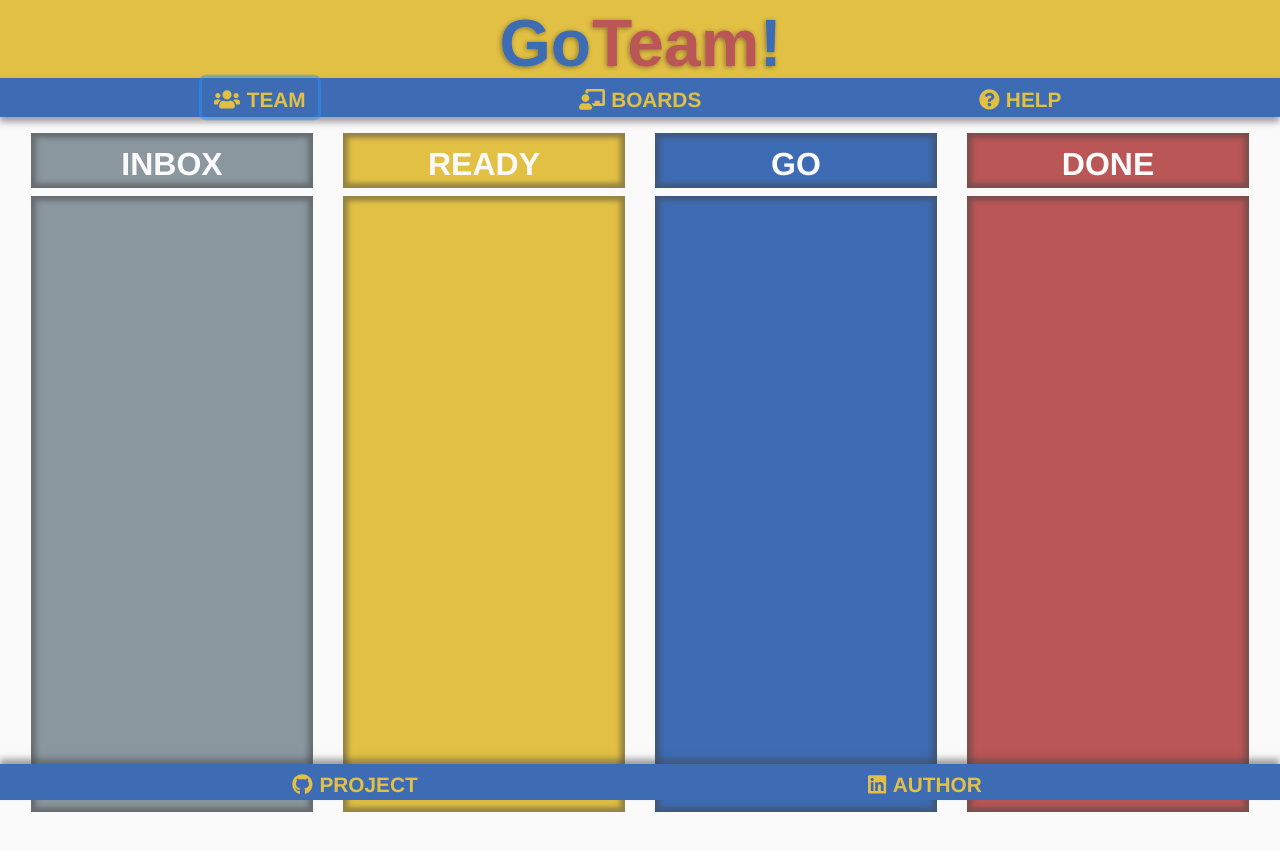
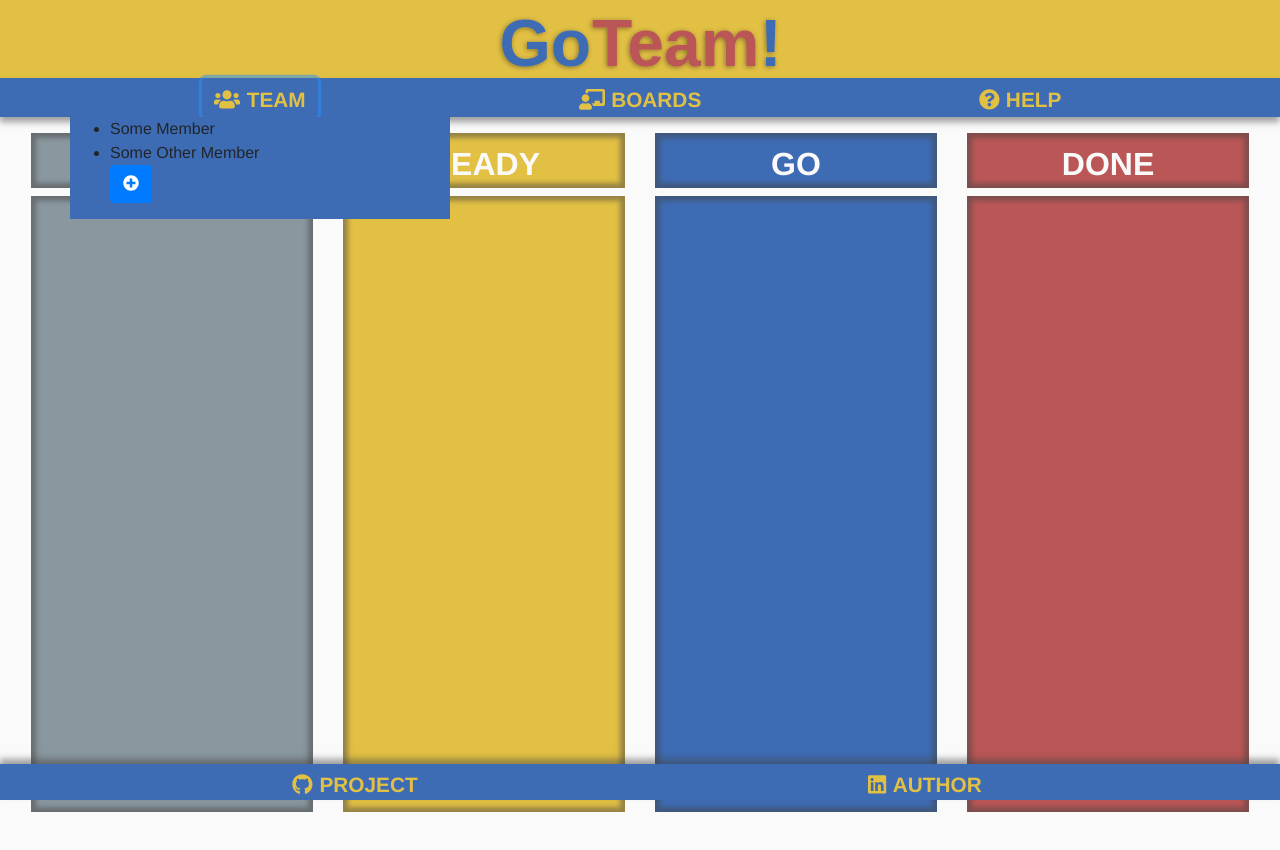
Before and after one commit to 4c3x5u/portfolio_goteam, a React (Create React App) app in the folder frontend/: page / in a window 1280 px wide. Both pictures are taken after a click on the button "TEAM". Shown: the top 850 px of the page. After the commit the page ends 812 px from the top, so only its background shows below. Built offline with nearby package versions, Linux system fonts and the light colour scheme.

Commit message:
A basic and ugly team controls dropdown created.

```diff
--- a/frontend/src/app.sass
+++ b/frontend/src/app.sass
@@ -2,3 +2,6 @@
 
 *
   font-family: variables.$default-font
+
+body
+  background-color: variables.$cultured
--- a/frontend/src/components/Home/home.sass
+++ b/frontend/src/components/Home/home.sass
@@ -3,7 +3,6 @@
 #Home
   background-color: variables.$cultured
   min-height: 100vh
-  padding-bottom: 10rem
   width: 100vw
   min-width: 50rem
 
@@ -31,8 +30,9 @@
     .Controls
       min-width: 40rem !important
 
-    .ControlCol
+    .ControlButtonWrapper
       display: inline-flex
+      position: relative
       justify-content: center
 
       .Button
@@ -47,14 +47,18 @@
         svg
           margin-right: 0.4rem
 
+      .TeamControls
+        top: 100%
+        width: 100%
+        position: absolute
+        background-color: variables.$true-blue
+        z-index: 1
+
+
   .ColumnsRow
     margin: 0
     padding: 0 1rem
-    width: 100vw
     min-width: 50rem
-    min-height: 75.7vh
-    display: flex
-    align-items: center
 
     .Column
       height: 77vh
--- a/frontend/src/components/Home/subcomponents/ControlButton.jsx
+++ b/frontend/src/components/Home/subcomponents/ControlButton.jsx
@@ -2,23 +2,39 @@ import React from 'react';
 import PropTypes from 'prop-types';
 import { Col, Button } from 'react-bootstrap';
 import { FontAwesomeIcon } from '@fortawesome/react-fontawesome';
+import { faPlusCircle } from '@fortawesome/free-solid-svg-icons';
 
-const ControlButton = ({ name, action, icon }) => (
-  <Col xs={4} className="ControlCol">
+const ControlButton = ({
+  name, isToggled, setIsToggled, icon,
+}) => (
+  <Col xs={4} className="ControlButtonWrapper">
     <Button
       className="Button"
-      onClick={action}
+      onClick={setIsToggled}
       aria-label={`${name} button`}
     >
       <FontAwesomeIcon icon={icon} />
       {name.toUpperCase()}
     </Button>
+    {isToggled && (
+      <div className="TeamControls">
+        <ul>
+          <li>Some Member</li>
+          <li>Some Other Member</li>
+          <Button>
+            <FontAwesomeIcon icon={faPlusCircle} />
+          </Button>
+        </ul>
+      </div>
+    )}
+
   </Col>
 );
 
 ControlButton.propTypes = {
   name: PropTypes.string.isRequired,
-  action: PropTypes.func.isRequired,
+  isToggled: PropTypes.bool.isRequired,
+  setIsToggled: PropTypes.func.isRequired,
   // eslint-disable-next-line react/forbid-prop-types
   icon: PropTypes.object.isRequired,
 };
--- a/frontend/src/components/Home/subcomponents/Header.jsx
+++ b/frontend/src/components/Home/subcomponents/Header.jsx
@@ -1,14 +1,15 @@
-import React from 'react';
+import React, { useState } from 'react';
 import { Container, Row } from 'react-bootstrap';
 import {
-  faChalkboardTeacher,
-  faQuestionCircle,
-  faUsers,
+  faChalkboardTeacher, faQuestionCircle, faUsers,
 } from '@fortawesome/free-solid-svg-icons';
 import ControlButton from './ControlButton';
 import logo from '../../../assets/homeHeader.svg';
 
-const Header = () => (
+const Header = () => {
+  const [teamCtrlIsToggled, setTeamCtrlIsToggled] = useState(false);
+
+  return (
     <div className="Header">
       <div className="Logo">
         <img alt="logo" src={logo} />
@@ -18,7 +19,8 @@ const Header = () => (
           <Row className="Controls">
             <ControlButton
               name="team"
-            action={() => console.log('team button clicked')}
+              setIsToggled={() => setTeamCtrlIsToggled(!teamCtrlIsToggled)}
+              isToggled={teamCtrlIsToggled}
               icon={faUsers}
             />
 
@@ -38,5 +40,6 @@ const Header = () => (
       </div>
     </div>
   );
+};
 
 export default Header;
```
Lines whose indentation alone changed are shown as unchanged.
